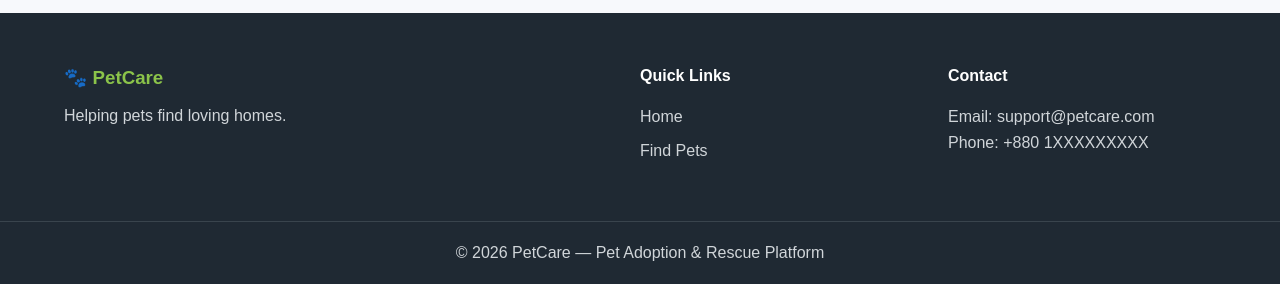
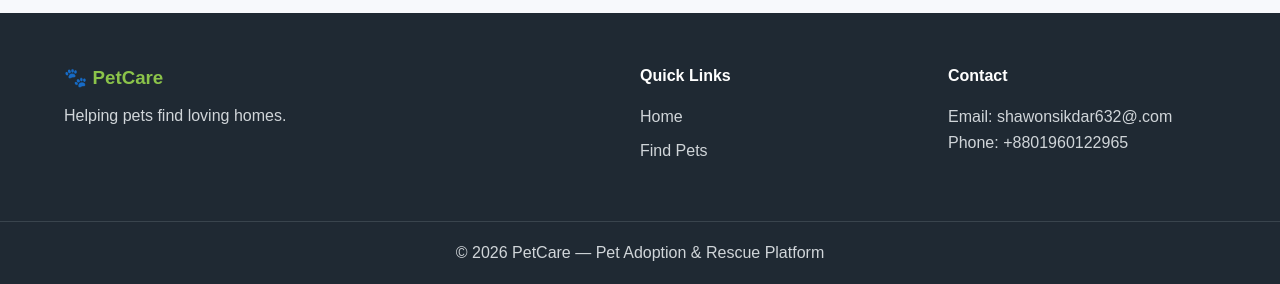
Before and after one commit to mdshawon63/Pet-Adoption-Management-System, a Django app: page /accounts/profile/ in a window 1280 px wide. Shown: the part 1208-1492 px from the top of the page. Run offline with Django 5.2, Linux system fonts and the light colour scheme; the visitor is signed in with stand-in values (Sample User, id 1).

Commit message:
Update contact information in base.html

```diff
--- a/templates/base.html
+++ b/templates/base.html
@@ -136,9 +136,9 @@
         <div>
             <h4>Contact</h4>
 
-            <p>Email: support@petcare.com</p>
+            <p>Email: shawonsikdar632@.com</p>
 
-            <p>Phone: +880 1XXXXXXXXX</p>
+            <p>Phone: +8801960122965</p>
         </div>
 
     </div>
```
